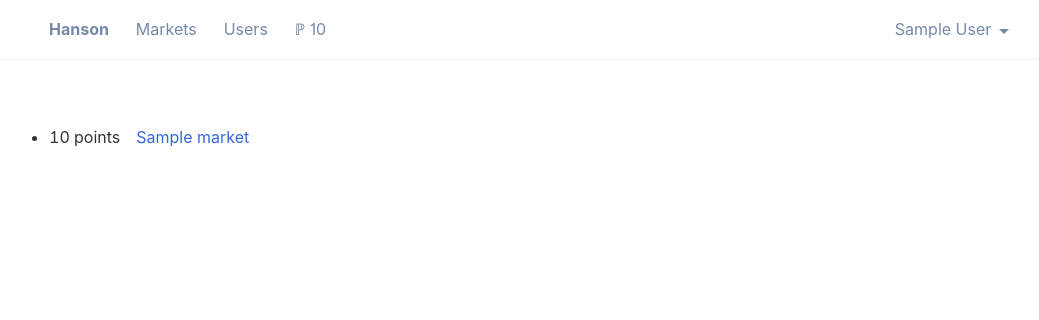
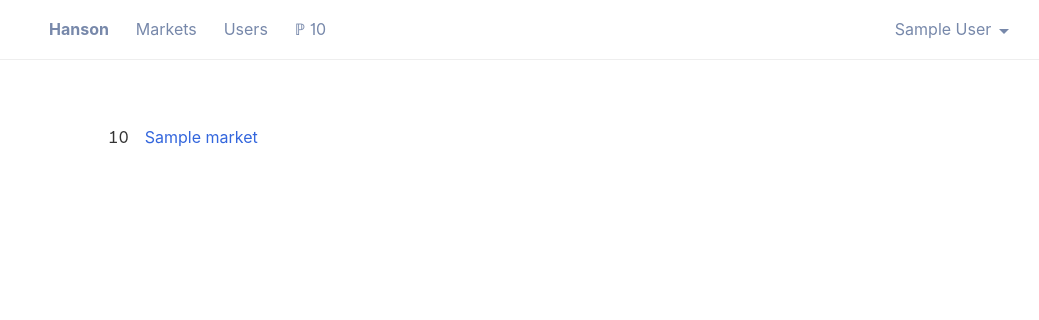
Before and after one commit to ruuda/hanson, a Flask app: template hanson/templates/market_index.html in a window 1280 px wide. Shown: the top 320 px of the page, without its empty margins (111-1150 px from the left). Run offline with Flask 2, Linux system fonts and the light colour scheme; the template is opened without the code that fills it: most values are stand-ins (such as "Sample title", 1, 10 or a date in 2020); some web fonts are replaced.

Commit message:
Tweak market list style

```diff
--- a/hanson/static/style.css
+++ b/hanson/static/style.css
@@ -308,3 +308,13 @@ table tr.post-header th,
 table tr.post-header td {
   padding-top: 1.42rem;
 }
+
+.market-list {
+  display: table;
+}
+.market-list li {
+  display: table-row;
+}
+.market-list .num, market-list .a {
+  display: table-cell;
+}
--- a/hanson/templates/market_index.html
+++ b/hanson/templates/market_index.html
@@ -3,9 +3,9 @@
 {% block title %}Markets — Hanson{% endblock %}
 
 {% block body %}
-<ul class="main-left main-top">
+<ul class="main-left main-top market-list">
 {% for market, cap in markets_with_caps %}
-  <li><span class="num">{{cap.amount}} points</span>&emsp;<a href="/market/{{market.id}}">{{market.title}}</a></li>
+  <li><span class="num">{{cap.amount}}</span>&emsp;<a href="/market/{{market.id}}">{{market.title}}</a></li>
 {% endfor %}
 </ul>
 {% endblock %}
```
